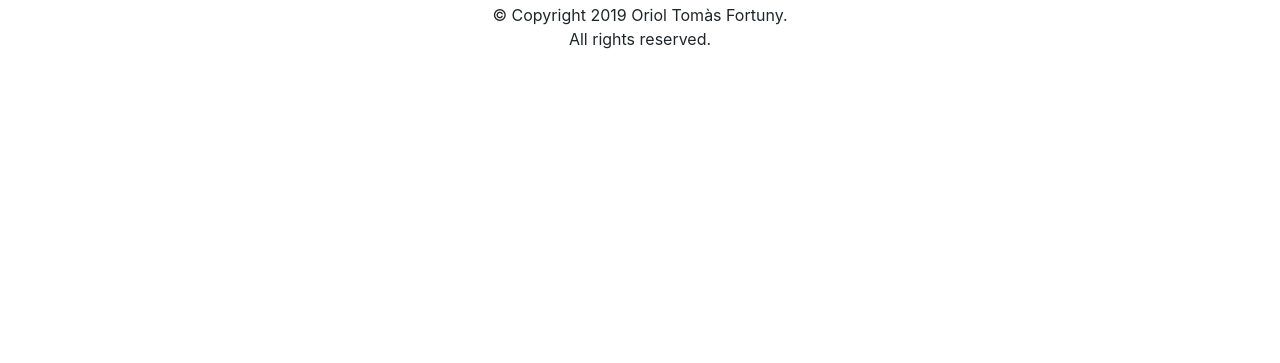
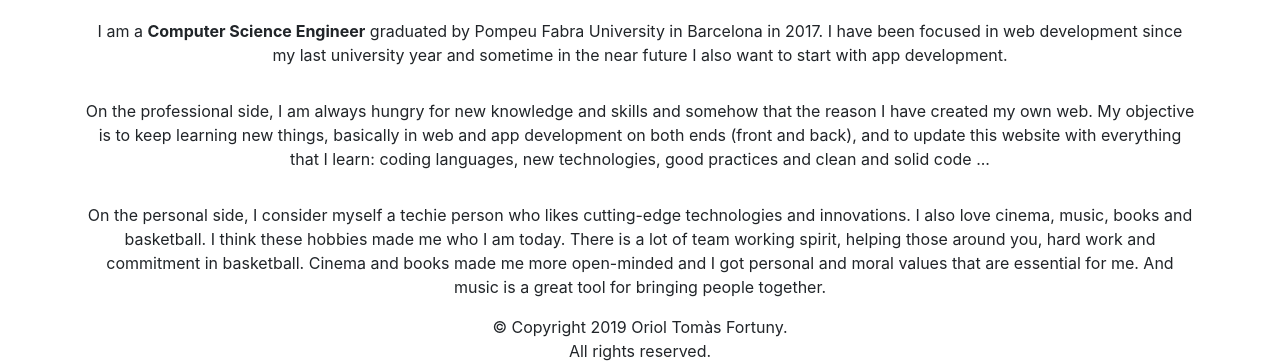
Before and after one commit to orioltomas/portfolio, a Symfony app: template templates/home.html.twig in a window 1280 px wide. Shown: the part 625-988 px from the top of the page. Before the commit the page ends 674 px from the top, so only its background shows below. Run offline with Twig, Linux system fonts and the light colour scheme; the template is opened without the code that fills it, so the values that code supplies are empty; style sheets or scripts are compiled from the project's sources; some libraries are stand-ins or nearby versions; some web fonts are replaced.

Commit message:
Layout changes

```diff
--- a/assets/css/_variables.scss
+++ b/assets/css/_variables.scss
@@ -3,3 +3,7 @@ $gray-color: #1f2121;
 
 // SIZES
 $sidebar-desktop-width: 250px;
+$header-desktop-height: 120px;
+$header-mobile-height: 75px;
+$content-margin-mobile: 50px;
+$content-margin-desktop: 75px;
--- a/assets/css/footer.scss
+++ b/assets/css/footer.scss
@@ -13,6 +13,9 @@ footer {
   ul li {
     display: inline;
     margin: 0 7px;
+  }
+  a:hover {
+    text-decoration: none;
   }
   .social-icon {
     border: 1px solid white;
--- a/assets/css/home.scss
+++ b/assets/css/home.scss
@@ -72,4 +72,7 @@
       background-position: center;
     }
   }
+  &__about-me {
+    padding: 75px 0;
+  }
 }
--- a/assets/js/layout.js
+++ b/assets/js/layout.js
@@ -1,6 +1,28 @@
 import $ from 'jquery';
 
 $(document).ready(function () {
+    $("a").on('click', function(event) {
+
+        // Make sure this.hash has a value before overriding default behavior
+        if (this.hash !== "") {
+            // Prevent default anchor click behavior
+            event.preventDefault();
+
+            // Store hash
+            var hash = this.hash;
+
+            // Using jQuery's animate() method to add smooth page scroll
+            // The optional number (800) specifies the number of milliseconds it takes to scroll to the specified area
+            $('html, body').animate({
+                scrollTop: $(hash).offset().top
+            }, 1000, function(){
+
+                // Add hash (#) to URL when done scrolling (default click behavior)
+                window.location.hash = hash;
+            });
+        } // End if
+    });
+
     $('#sidebarCollapse').on('click', function () {
         $('#sidebar').toggleClass('active');
         $(this).toggleClass('active');
--- a/templates/header.html.twig
+++ b/templates/header.html.twig
@@ -4,10 +4,9 @@
         <nav id="sidebar">
 
             <ul class="list-unstyled components">
-                <li><a href="{{ path('symfony') }}">Home</a></li>
+                <li><a href="{{ path('home') }}">Home</a></li>
                 <li><a href="{{ path('symfony') }}">Portfolio</a></li>
                 <li><a href="{{ path('symfony') }}">Experience</a></li>
-                <li><a href="{{ path('symfony') }}">About</a></li>
             </ul>
         </nav>
 
@@ -17,12 +16,12 @@
                 <td class="align-middle">
                     <h1>Oriol Tomàs Fortuny</h1>
                 </td>
+                {% if (app.request.attributes.get('_route') != 'home') %}
                     <td class="align-middle">
                         <ul class="list-unstyled flex right-menu">
-                        <li><a href="{{ path('symfony') }}">Home</a></li>
+                            <li><a href="{{ path('home') }}">Home</a></li>
                             <li><a href="{{ path('symfony') }}">Portfolio</a></li>
                             <li><a href="{{ path('symfony') }}">Experience</a></li>
-                        <li><a href="{{ path('symfony') }}">About</a></li>
                         </ul>
                         <button type="button" id="sidebarCollapse" class="navbar-btn">
                             <span></span>
@@ -30,6 +29,7 @@
                             <span></span>
                         </button>
                     </td>
+                {% endif %}
             </tr>
             </tbody>
         </table>
--- /dev/null
+++ b/templates/header_background.html.twig
@@ -0,0 +1,2 @@
+
+<div class="header-background"></div>
--- a/templates/home.html.twig
+++ b/templates/home.html.twig
@@ -12,10 +12,10 @@
                         <div class="d-block d-md-none">WEB<br>DEVELOPER</div>
                     </div>
                     <div class="col-12 col-md-6 mb-3 mb-md-0">
-                        <button class="home__center-img__button">PORTFOLIO</button>
+                        <button class="home__center-img__button" onclick="location.href='{{ path('portfolio') }}'">PORTFOLIO</button>
                     </div>
                     <div class="col-12 col-md-6">
-                        <button class="home__center-img__button">EXPERIENCE</button>
+                        <button class="home__center-img__button" onclick="location.href='{{ path('symfony') }}'">EXPERIENCE</button>
                     </div>
                 </div>
             </div>
@@ -30,8 +30,30 @@
 
     </div>
 
-    <div id="about-me">
-        sfvfsvf
+    <div id="about-me" class="home__about-me">
+        <div class="text-center container">
+            <h1>ABOUT ME</h1>
+            <div class="pt-3">
+                <p class="pt-3">
+                    I am a <b>Computer Science Engineer</b> graduated by Pompeu Fabra University in Barcelona in 2017.
+                    I have been focused in web development since my last university year and sometime in the near future
+                    I also want to start with app development.
+                </p>
+                <p class="pt-3">
+                    On the professional side, I am always hungry for new knowledge and skills and somehow that the reason I have created my own web.
+                    My objective is to keep learning new things, basically in web and app development on both ends (front and back),
+                    and to update this website with everything that I learn: coding languages, new technologies, good practices and
+                    clean and solid code ...
+                </p>
+                <p class="pt-3">
+                    On the personal side, I consider myself a techie person who likes cutting-edge technologies and innovations.
+                    I also love cinema, music, books and basketball. I think these hobbies made me who I am today.
+                    There is a lot of team working spirit, helping those around you, hard work and commitment in basketball.
+                    Cinema and books made me more open-minded and I got personal and moral values that are essential for me.
+                    And music is a great tool for bringing people together.
+                </p>
+            </div>
+        </div>
     </div>
 
 {% endblock %}
--- a/templates/layout.html.twig
+++ b/templates/layout.html.twig
@@ -7,6 +7,10 @@
     {% block header %}
         {{ block('layout_header') }}
     {% endblock %}
+
+    {% if app.request.attributes.get('_route') != 'home' %}
+        {% include 'header_background.html.twig' %}
+    {% endif %}
 
     <div class="wrapper">
         <div id="content">
--- a/templates/symfony.html.twig
+++ /dev/null
@@ -1,3 +0,0 @@
-{% extends 'layout.html.twig' %}
-
-{% block section %}SYMFONY{% endblock %}
```
Also changed, not shown: assets/css/header.scss (+12 -2 lines), assets/css/styles.scss (+8 -6 lines), src/Controller/HomeController.php (+10 -1 lines), templates/portfolio.html.twig (added, +9 -0 lines). Lines whose indentation alone changed are shown as unchanged.
